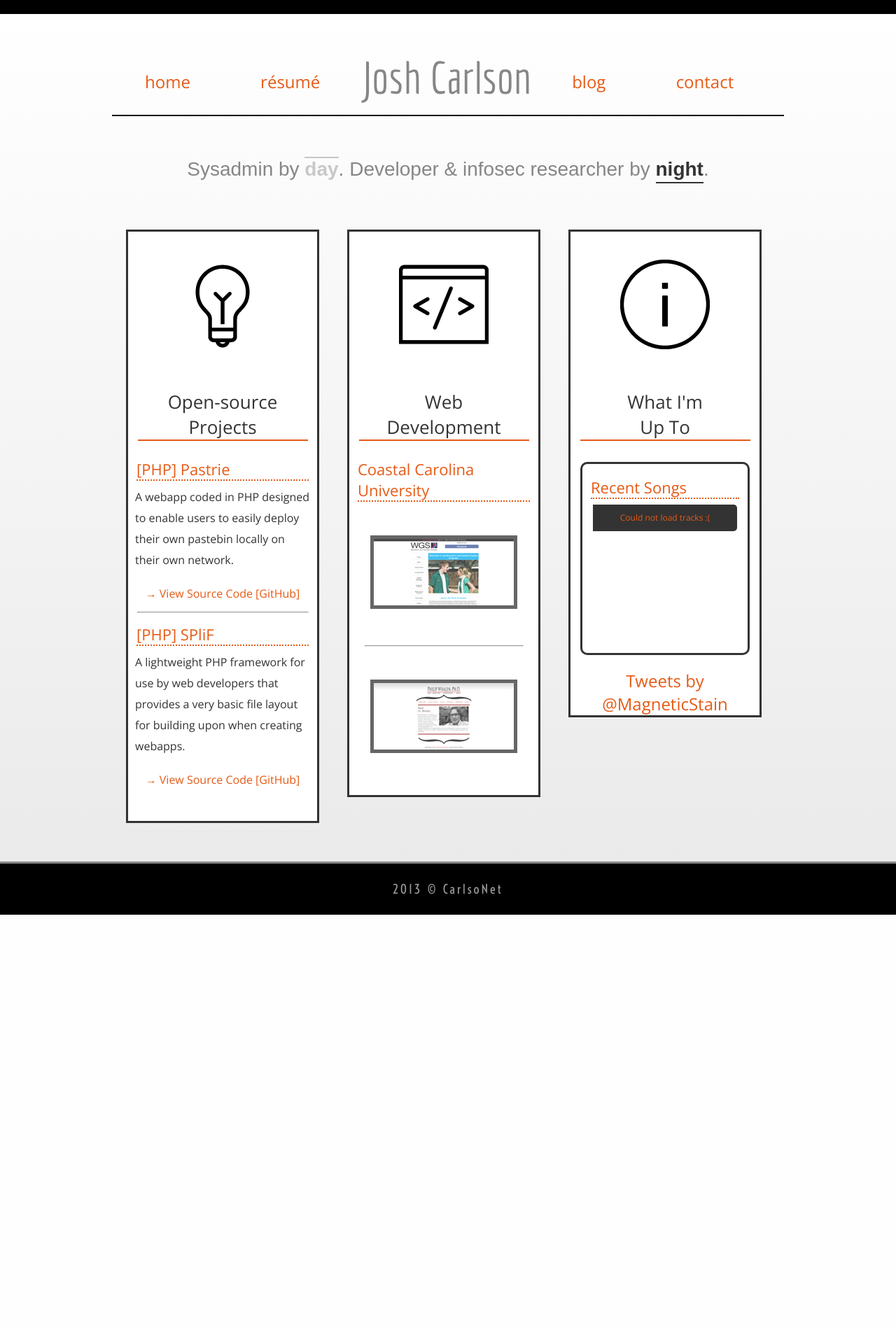
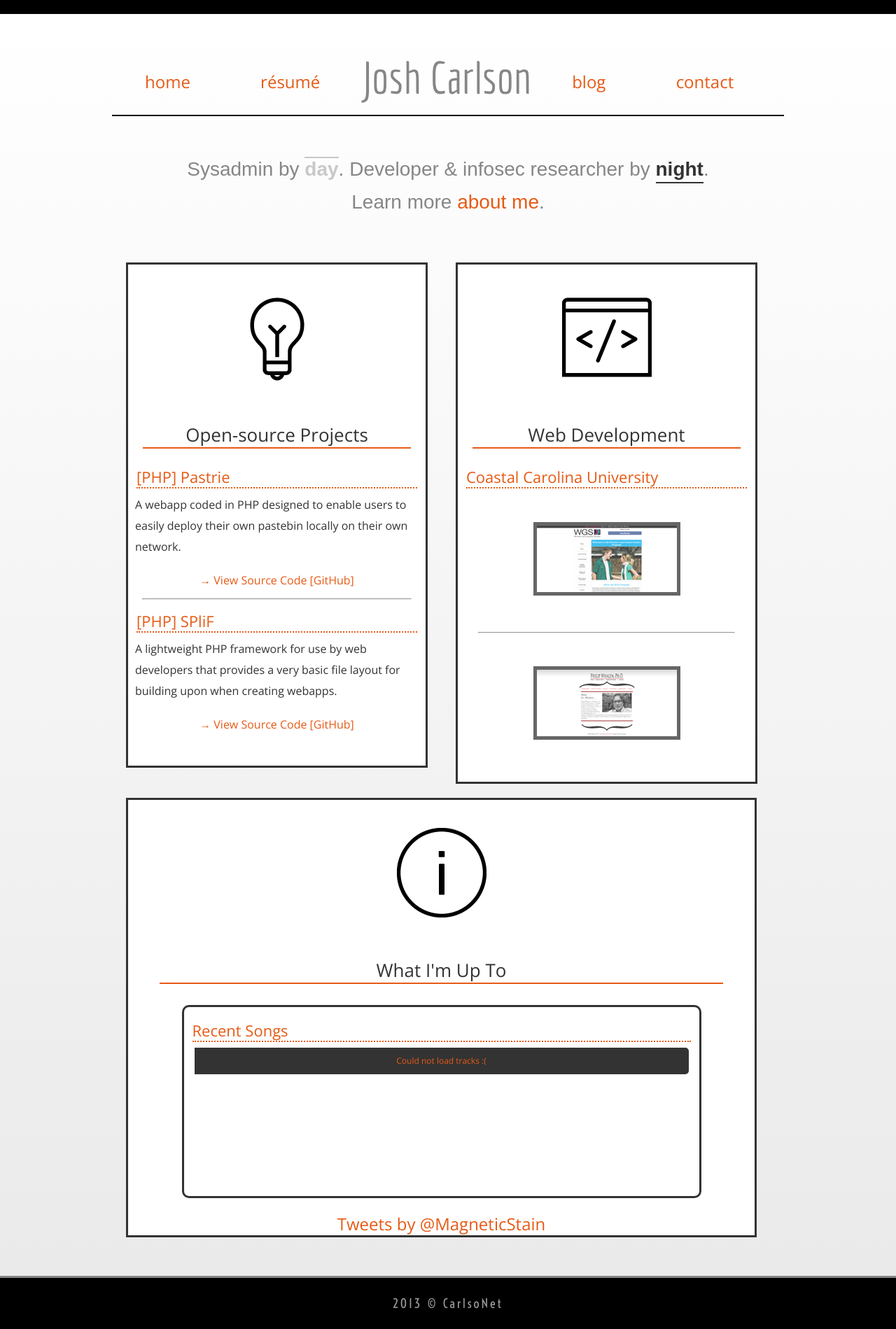
Before and after one commit to magneticstain/Personal, a PHP site: page / in a window 1280 px wide. Shown: the whole page at 70% size. Before the commit the page ends 1307 px from the top, so only its background shows below. Run offline with PHP 8.4, Linux system fonts and the light colour scheme; data that the repository does not hold is empty; some libraries are stand-ins or nearby versions; some web fonts are replaced.

Commit message:
Changed index layout and added about me page

```diff
--- a/contact.php
+++ b/contact.php
@@ -61,7 +61,7 @@
                             <div id="socialMedia">
 
                             </div>
-                            <div id="contactForm">
+                            <div id="defaultForm">
                                 <h4>contact me.</h4>
                                 '.$prevMsg.'
                                 <form method="post" action="scripts/contact_.php">
--- /dev/null
+++ b/css/_aboutMeStyles.css
@@ -0,0 +1,13 @@
+/*
+    ABOUT ME PAGE CSS FILE
+        - style sheet that includes styles used on the about me page
+*/
+
+/* TEXT */
+#aboutme #defaultForm p
+{
+    font-size: 16px;
+    line-height: 220%;
+    margin: 15px 0;
+    text-indent: 35px;
+}
--- a/css/_contactStyles.css
+++ b/css/_contactStyles.css
@@ -4,7 +4,7 @@
 */
 
 /* HEADINGS */
-#contactForm h4
+#defaultForm h4
 {
     color: #E65A15;
     font-size: 60px;
@@ -12,52 +12,52 @@
 }
 
 /* TEXT */
-#contactForm
+#defaultForm
 {
     font-size: 22px;
 }
 
 /* TABLES */
-#contactForm table
+#defaultForm table
 {
     border-collapse: collapse;
     margin: 10px 0 25px;
 }
 
-#contactForm td,th
+#defaultForm td,th
 {
     padding: 10px 15px;
     padding-left: 0;
     vertical-align: top;
 }
 
-#contactForm tr td:first-child
+#defaultForm tr td:first-child
 {
     font-family: 'Roboto', sans-serif;
     padding-top: 18px;
 }
 
 /* FORMS */
-#contactForm input[type="text"],textarea
+#defaultForm input[type="text"],textarea
 {
     border: 2px solid #333;
     border-radius: 7px;
     font: 22px 'Open Sans', sans-serif;
 }
 
-#contactForm input[type="text"]
+#defaultForm input[type="text"]
 {
     height: 28px;
     padding: 5px;
     /* Make sure textboxes line up with field names */
 }
 
-#contactForm textarea
+#defaultForm textarea
 {
     padding: 15px;
 }
 
-#contactForm input[type="submit"]
+#defaultForm input[type="submit"]
 {
     border: 2px solid #333;
     border-radius: 5px;
@@ -67,7 +67,7 @@
     padding: 8px;
 }
 
-#contactForm input[type="submit"]:hover
+#defaultForm input[type="submit"]:hover
 {
     background-color: #E65A15;
     color: #333;
--- a/css/_indexStyles.css
+++ b/css/_indexStyles.css
@@ -11,7 +11,16 @@
     float: left;
     margin: 10px 20px;
     text-align: center;
-    width: 270px;
+}
+
+.dbTop
+{
+    width: 425px;
+}
+
+.dbBottom
+{
+    width: 895px;
 }
 
 .indexInfoModule
--- a/css/master.css
+++ b/css/master.css
@@ -24,6 +24,11 @@
 @import '_indexStyles.css';
 
 /*
-    [PAGE] INDEX
+    [PAGE] CONTACT
 */
 @import '_contactStyles.css';
+
+/*
+    [PAGE] ABOUT ME
+*/
+@import '_aboutMeStyles.css';
--- a/include/_output.php
+++ b/include/_output.php
@@ -13,6 +13,12 @@
     {
         $pageTitle  =   'Home';
     }
+    else
+    {
+        // normalize page title for valid body ID
+        // remove spaces, make all lower case
+        $pageTitleNormalized  =   strtolower(str_replace(' ', '', $pageTitle));
+    }
 
     // check if content was set
     if((!isset($content)) || (empty($pageTitle)))
@@ -23,23 +29,22 @@
     // echo out HTML
     echo '
         <!DOCTYPE html>
-        <html>
+        <html lang="en">
         <head>
             <meta charset="utf-8" />
 
-            <title>CarlsoNet >> '.$pageTitle.'</title>
+            <title>CarlsoNet &raquo;&laquo; '.$pageTitle.'</title>
 
             <!-- CSS Import -->
             <link rel="stylesheet" href="./css/master.css" type="text/css" media="all" />
 
             <!-- jQuery Import -->
             <!-- Google Hosted jQuery -->
-            <script type="text/javascript" src="//ajax.googleapis.com/ajax/libs/jqueryui/1.10.3/jquery-ui.min.js"></script>
+            <script type="text/javascript" src="//ajax.googleapis.com/ajax/libs/jqueryui/2.0.3/jquery-ui.min.js"></script>
             <!-- Custom jQuery -->
             <script type="text/javascript" src="js/custom_jquery.js"></script>
-
         </head>
-        <body id="'.$pageTitle.'">
+        <body id="'.$pageTitleNormalized.'">
             <div id="container">
                 <!-- BEGIN HEADER -->
                 <header id="banner">
@@ -56,6 +61,9 @@
                         <h2>
                             Sysadmin by <p class="accentuate day">day</p>. Developer &amp; infosec researcher by <p class="accentuate night">night</p>.
                         </h2>
+                        <h2>
+                            Learn more <a title="About Josh Carlson" href="about.php">about me</a>.
+                        </h2>
                     </div>
                 </header>
                 <section id="content">
--- a/index.php
+++ b/index.php
@@ -29,9 +29,9 @@
 
     // generate page-specific content
     $content    =   '
-                            <div class="detailsBlob">
+                            <div class="detailsBlob dbTop">
                             <img height="128" width="128" alt="Programming" src="media/icons/open_source_icon.png" />
-                            <h3>Open-source <br /> Projects</h3>
+                            <h3>Open-source Projects</h3>
                             <div class="indexInfoModule">
                                 <h4>[PHP] Pastrie</h4>
                                 <p>A webapp coded in PHP designed to enable users to easily deploy their own pastebin locally on their own network.</p>
@@ -47,9 +47,9 @@
                             </div>
                             <br />
                         </div>
-                        <div class="detailsBlob">
+                        <div class="detailsBlob dbTop">
                             <img height="128" width="128" alt="WebDev" src="media/icons/webdev_icon.png" />
-                            <h3>Web <br /> Development</h3>
+                            <h3>Web Development</h3>
                             <div class="indexInfoModule">
                                 <h4>Coastal Carolina University</h4>
                                 <a target="_blank" href="http://ww2.coastal.edu/jlcarlso/wgs/v2/">
@@ -61,9 +61,10 @@
                                 </a>
                             </div>
                         </div>
-                        <div class="detailsBlob">
+                        <br />
+                        <div class="detailsBlob dbBottom">
                             <img height="128" width="128" alt="Current Events" src="media/icons/current_events_icon.png" />
-                            <h3>What I\'m <br /> Up To</h3>
+                            <h3>What I\'m Up To</h3>
                             <div id="music" class="indexInfoModule">
                                 <h4>Recent Songs</h4>
                                 '.getRecentTracks().'
--- a/js/custom_jquery.js
+++ b/js/custom_jquery.js
@@ -8,5 +8,5 @@ $(document).ready(function(){
     // focus on first textbox on load
 //    $('#contentWrapper input[type="text"]').eq(0).focus();
 //    $('#contentWrapper input').css('backgroundColor', 'red');
-//   $('#contactForm').html('test');
+//   $('#defaultForm').html('test');
 });
```
Also changed, not shown: about.php (added, +74 -0 lines).
